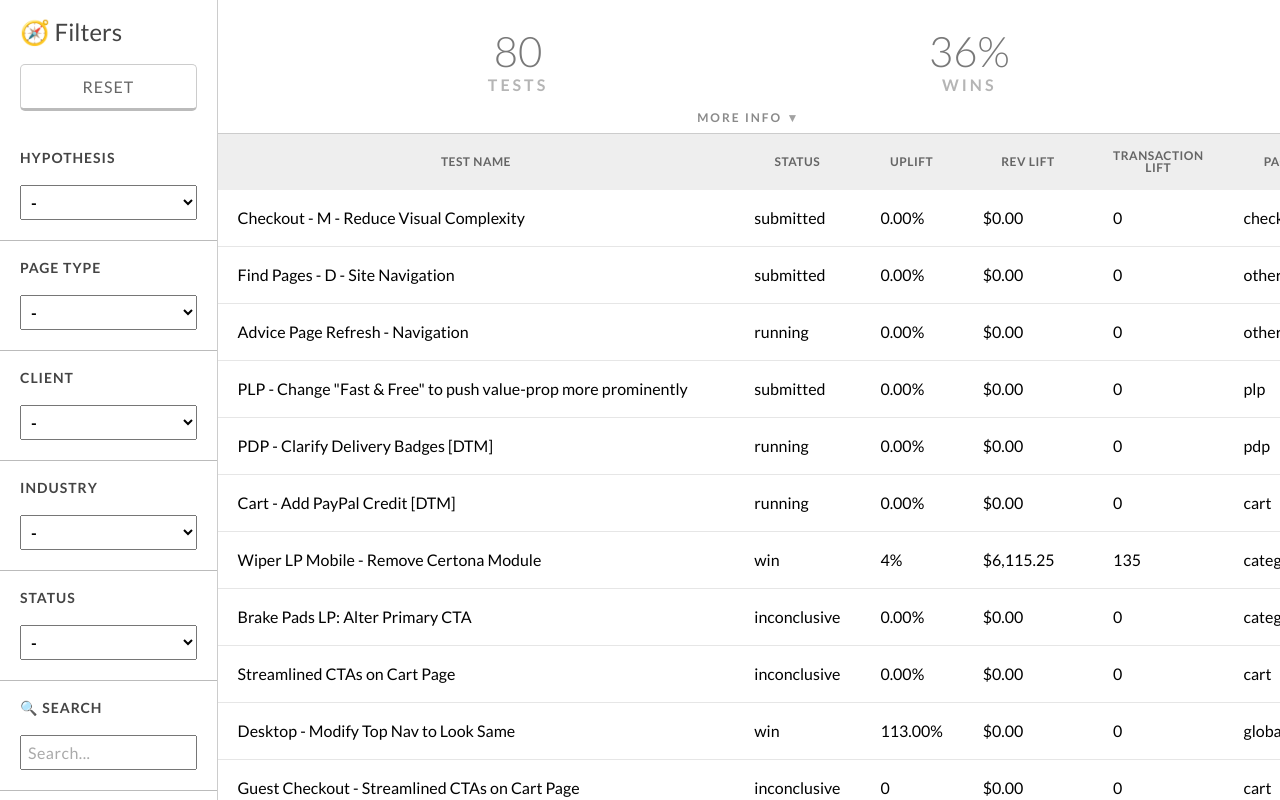
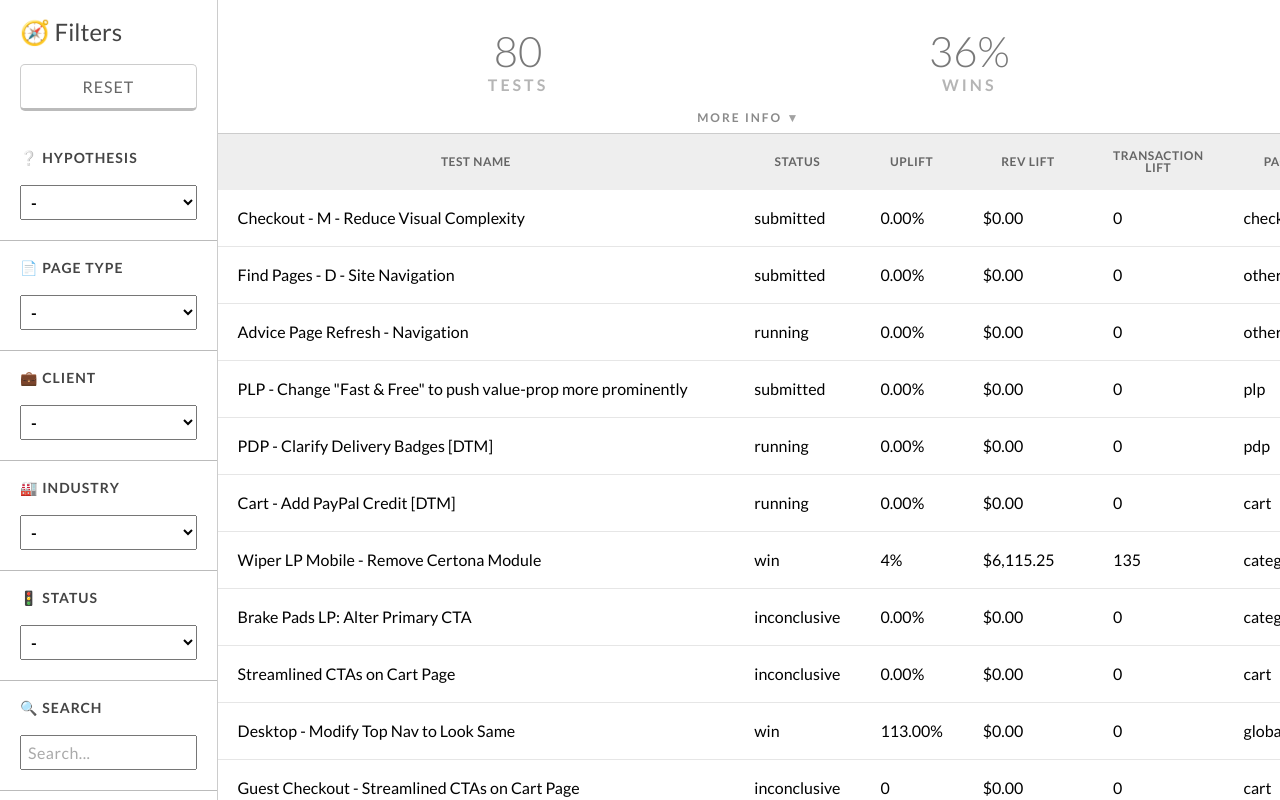
Before and after one commit to jonathantcallahan/cro-database, a React (Create React App) app in the folder cro-database-client/: page / in a window 1280 px wide. Built offline with nearby package versions, Linux system fonts and the light colour scheme.

Commit message:
fixed column sorting

```diff
--- a/cro-database-client/package.json
+++ b/cro-database-client/package.json
@@ -3,6 +3,7 @@
   "version": "0.1.0",
   "private": true,
   "dependencies": {
+    "accounting": "^0.4.1",
     "react": "^16.11.0",
     "react-dom": "^16.11.0",
     "react-scripts": "3.2.0",
--- a/cro-database-client/src/components/App.js
+++ b/cro-database-client/src/components/App.js
@@ -1,5 +1,6 @@
 import React from 'react';
 import styled from 'styled-components';
+import accounting from 'accounting';
 
 import DataView from './DataView';
 import Filters from './Filters';
@@ -19,26 +20,6 @@ class App extends React.Component {
     this.state = {
       appliedFilters: [],
       allData: data,
-      // allData: [{
-      //   completed: 1,
-      //   suggested: "10/13/2019",
-      //   startDate: "10/20/2019",
-      //   dateCompleted: "11/3/2019",
-      //   priority: 3,
-      //   priorityScore: 20,
-      //   page: "global",
-      //   testName: "1Increase Value Proposition",
-      //   device: "all",
-      //   increaseDecrease: "increase",
-      //   Hypothesis: "value proposition",
-      //   primaryMetric: "Conversion Rate",
-      //   status: "win",
-      //   uplift: "4%",
-      //   revenueLift: "$15000",
-      //   transactionsLift: "150",
-      //   client: "Advance Auto Parts",
-      //   industry: "automotive"
-      // },
       searchString: ''
     };
     this.sortByColumn = this.sortByColumn.bind(this);
@@ -55,8 +36,40 @@ class App extends React.Component {
     columnName = columnName.toLowerCase();
     let sortedData = this.state.allData.sort(
       function (testA, testB) {
-        //if strings, sort alphabetically
-        if ((typeof testA[columnName] === "string") && (typeof testB[columnName] === "string")) {
+        if(testA[columnName] == ''){
+          return -1;
+        }
+        if(testB[columnName] == ''){
+          return 1;
+        }
+        //numerical sorting
+        if(columnName === "rev lift" || columnName === "uplift" || columnName === "transaction lift"){
+          let numA = accounting.unformat(testA[columnName]);
+          let numB = accounting.unformat(testB[columnName]);
+          return numA - numB;
+        }
+        //date sorting
+        else if(columnName === "suggested" || columnName === "start date" || columnName === "date completed"){
+          let arrA = testA[columnName].split('/');
+          let arrB = testB[columnName].split('/');
+          let yearA = arrA[2];
+          let monthA = arrA[0];
+          let dayA = arrA[1];
+          let yearB = arrB[2];
+          let monthB = arrB[0];
+          let dayB = arrB[1];
+          if (yearA !== yearB){
+            return yearA - yearB;
+          }
+          else if (monthA !== monthB){
+            return monthA - monthB;
+          }
+          else {
+            return dayA - dayB;
+          }
+        }
+        //else, sort alphabetically
+        else if ((typeof testA[columnName] === "string") && (typeof testB[columnName] === "string")) {
           var textA = testA[columnName].toUpperCase();
           var textB = testB[columnName].toUpperCase();
           if (textA < textB) {
@@ -67,8 +80,6 @@ class App extends React.Component {
           }
           return 0;
         }
-        //else sort numerically
-        return testA[columnName] - testB[columnName]
       })
     sortedData = direction === "up" ? sortedData : sortedData.reverse();
     this.setState({
--- a/cro-database-client/src/components/DropdownFilter.js
+++ b/cro-database-client/src/components/DropdownFilter.js
@@ -40,11 +40,11 @@ export default class DropdownFilter extends React.Component {
         options.unshift(<option key="default">-</option>);
         //more human-readable titles for filters. May want to pull this out and use for column names at some point too
         let mapColumnsToFilterTitles = {
-            page: "Page Type",
-            client: "Client",
-            industry: "Industry",
-            status: "Status",
-            hypothesis: "Hypothesis"
+            page: "📄 Page Type",
+            client: "💼 Client",
+            industry: "🏭 Industry",
+            status: "🚦 Status",
+            hypothesis: "❔ Hypothesis"
         }
 
         return (
--- a/cro-database-client/src/wiifmData.js
+++ b/cro-database-client/src/wiifmData.js
@@ -2407,11 +2407,11 @@ const formattedData = data.map(test => {
   let formattedTest = {};
   columnOrder.forEach(column => {
     if (column === "Proj. Monthly Rev Lift"){
-      formattedTest["Rev Lift"] = test[column];
+      formattedTest["rev lift"] = test[column];
       return;
     }
     if (column === "Proj. Monthly Lift in Transactions"){
-      formattedTest["Transaction Lift"] = test[column];
+      formattedTest["transaction lift"] = test[column];
       return;
     }
     formattedTest[column.toLowerCase()] = test[column];
```
Also changed, not shown: 1 other file (tests, documents, lock files or other folders).
